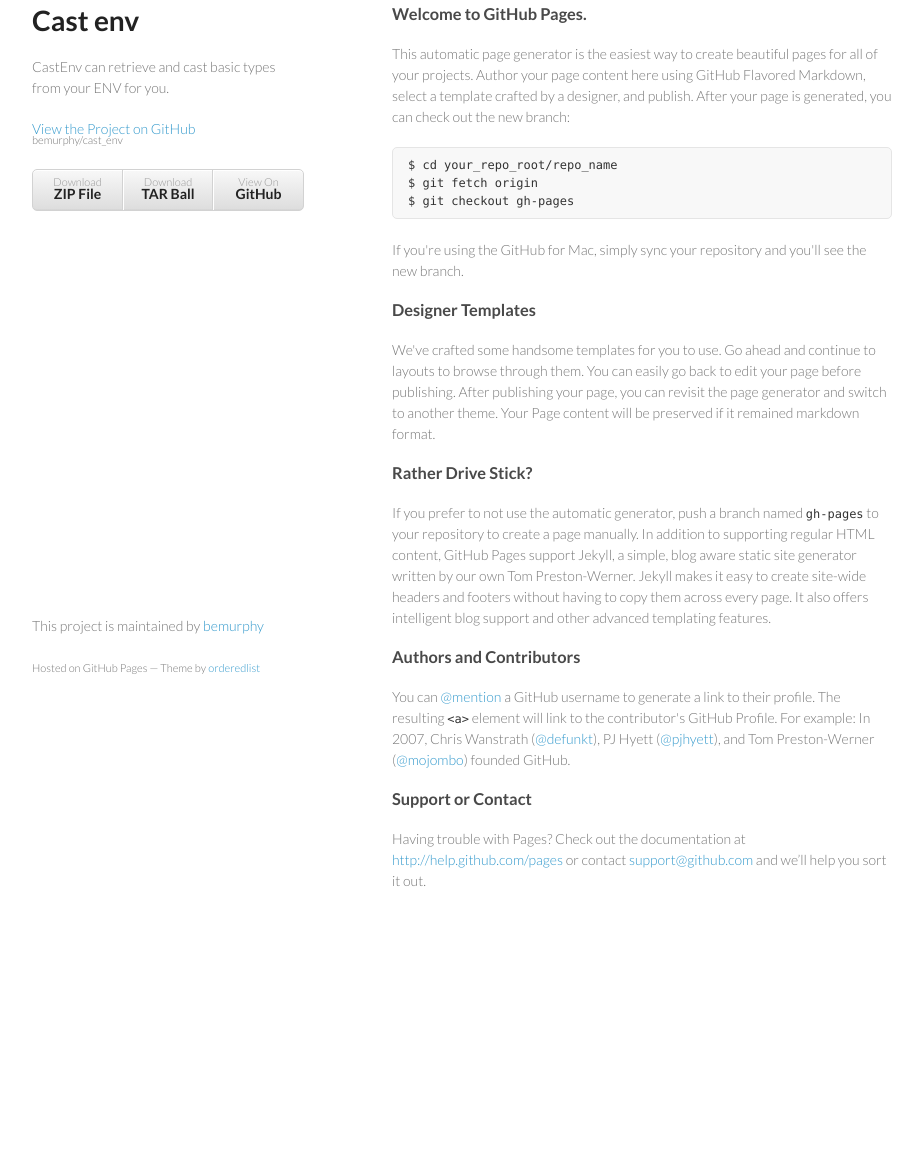
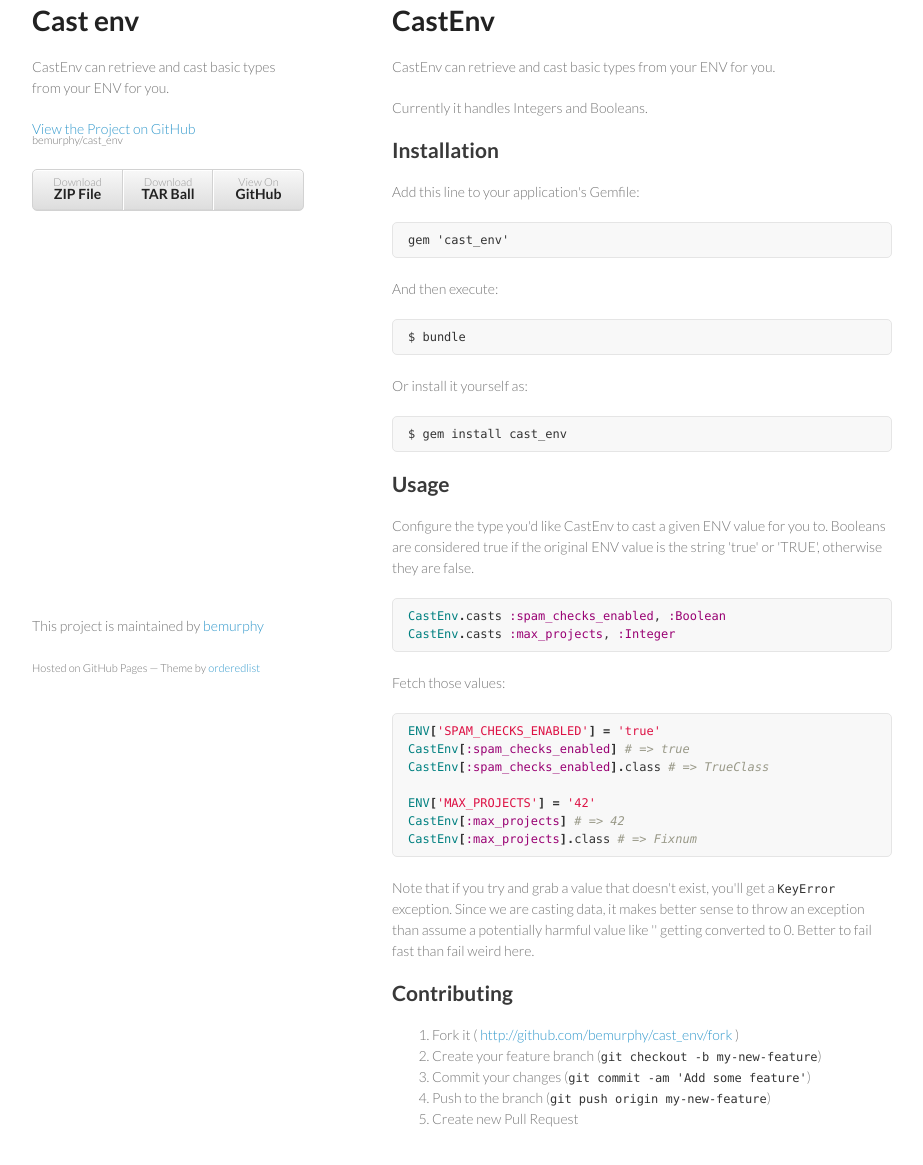
Before and after one commit to bemurphy/cast_env, a plain HTML site: page index.html in a window 1280 px wide. Shown: the part 53-1218 px from the top of the page, without its empty margins (178-1101 px from the left). Before the commit the page ends 1014 px from the top, so only its background shows below. Drawn offline with Linux system fonts and the light colour scheme.

```diff
--- a/index.html
+++ b/index.html
@@ -28,37 +28,68 @@
         </ul>
       </header>
       <section>
-        <h3>
-<a name="welcome-to-github-pages" class="anchor" href="#welcome-to-github-pages"><span class="octicon octicon-link"></span></a>Welcome to GitHub Pages.</h3>
+        <h1>
+<a name="castenv" class="anchor" href="#castenv"><span class="octicon octicon-link"></span></a>CastEnv</h1>
 
-<p>This automatic page generator is the easiest way to create beautiful pages for all of your projects. Author your page content here using GitHub Flavored Markdown, select a template crafted by a designer, and publish. After your page is generated, you can check out the new branch:</p>
+<p>CastEnv can retrieve and cast basic types from your ENV for you.</p>
 
-<pre><code>$ cd your_repo_root/repo_name
-$ git fetch origin
-$ git checkout gh-pages
+<p>Currently it handles Integers and Booleans.</p>
+
+<h2>
+<a name="installation" class="anchor" href="#installation"><span class="octicon octicon-link"></span></a>Installation</h2>
+
+<p>Add this line to your application's Gemfile:</p>
+
+<pre><code>gem 'cast_env'
 </code></pre>
 
-<p>If you're using the GitHub for Mac, simply sync your repository and you'll see the new branch.</p>
+<p>And then execute:</p>
 
-<h3>
-<a name="designer-templates" class="anchor" href="#designer-templates"><span class="octicon octicon-link"></span></a>Designer Templates</h3>
+<pre><code>$ bundle
+</code></pre>
 
-<p>We've crafted some handsome templates for you to use. Go ahead and continue to layouts to browse through them. You can easily go back to edit your page before publishing. After publishing your page, you can revisit the page generator and switch to another theme. Your Page content will be preserved if it remained markdown format.</p>
+<p>Or install it yourself as:</p>
 
-<h3>
-<a name="rather-drive-stick" class="anchor" href="#rather-drive-stick"><span class="octicon octicon-link"></span></a>Rather Drive Stick?</h3>
+<pre><code>$ gem install cast_env
+</code></pre>
 
-<p>If you prefer to not use the automatic generator, push a branch named <code>gh-pages</code> to your repository to create a page manually. In addition to supporting regular HTML content, GitHub Pages support Jekyll, a simple, blog aware static site generator written by our own Tom Preston-Werner. Jekyll makes it easy to create site-wide headers and footers without having to copy them across every page. It also offers intelligent blog support and other advanced templating features.</p>
+<h2>
+<a name="usage" class="anchor" href="#usage"><span class="octicon octicon-link"></span></a>Usage</h2>
 
-<h3>
-<a name="authors-and-contributors" class="anchor" href="#authors-and-contributors"><span class="octicon octicon-link"></span></a>Authors and Contributors</h3>
+<p>Configure the type you'd like CastEnv to cast a given ENV
+value for you to.  Booleans are considered true if the original
+ENV value is the string 'true' or 'TRUE', otherwise they are false.</p>
 
-<p>You can <a href="https://github.com/blog/821" class="user-mention">@mention</a> a GitHub username to generate a link to their profile. The resulting <code>&lt;a&gt;</code> element will link to the contributor's GitHub Profile. For example: In 2007, Chris Wanstrath (<a href="https://github.com/defunkt" class="user-mention">@defunkt</a>), PJ Hyett (<a href="https://github.com/pjhyett" class="user-mention">@pjhyett</a>), and Tom Preston-Werner (<a href="https://github.com/mojombo" class="user-mention">@mojombo</a>) founded GitHub.</p>
+<div class="highlight highlight-ruby"><pre><span class="no">CastEnv</span><span class="o">.</span><span class="n">casts</span> <span class="ss">:spam_checks_enabled</span><span class="p">,</span> <span class="ss">:Boolean</span>
+<span class="no">CastEnv</span><span class="o">.</span><span class="n">casts</span> <span class="ss">:max_projects</span><span class="p">,</span> <span class="ss">:Integer</span>
+</pre></div>
 
-<h3>
-<a name="support-or-contact" class="anchor" href="#support-or-contact"><span class="octicon octicon-link"></span></a>Support or Contact</h3>
+<p>Fetch those values:</p>
 
-<p>Having trouble with Pages? Check out the documentation at <a href="http://help.github.com/pages">http://help.github.com/pages</a> or contact <a href="mailto:support@github.com">support@github.com</a> and we’ll help you sort it out.</p>
+<div class="highlight highlight-ruby"><pre><span class="no">ENV</span><span class="o">[</span><span class="s1">'SPAM_CHECKS_ENABLED'</span><span class="o">]</span> <span class="o">=</span> <span class="s1">'true'</span>
+<span class="no">CastEnv</span><span class="o">[</span><span class="ss">:spam_checks_enabled</span><span class="o">]</span> <span class="c1"># =&gt; true</span>
+<span class="no">CastEnv</span><span class="o">[</span><span class="ss">:spam_checks_enabled</span><span class="o">].</span><span class="n">class</span> <span class="c1"># =&gt; TrueClass</span>
+
+<span class="no">ENV</span><span class="o">[</span><span class="s1">'MAX_PROJECTS'</span><span class="o">]</span> <span class="o">=</span> <span class="s1">'42'</span>
+<span class="no">CastEnv</span><span class="o">[</span><span class="ss">:max_projects</span><span class="o">]</span> <span class="c1"># =&gt; 42</span>
+<span class="no">CastEnv</span><span class="o">[</span><span class="ss">:max_projects</span><span class="o">].</span><span class="n">class</span> <span class="c1"># =&gt; Fixnum</span>
+</pre></div>
+
+<p>Note that if you try and grab a value that doesn't exist, you'll get
+a <code>KeyError</code> exception.  Since we are casting data, it makes better sense
+to throw an exception than assume a potentially harmful value like '' getting
+converted to 0.  Better to fail fast than fail weird here.</p>
+
+<h2>
+<a name="contributing" class="anchor" href="#contributing"><span class="octicon octicon-link"></span></a>Contributing</h2>
+
+<ol>
+<li>Fork it ( <a href="http://github.com/bemurphy/cast_env/fork">http://github.com/bemurphy/cast_env/fork</a> )</li>
+<li>Create your feature branch (<code>git checkout -b my-new-feature</code>)</li>
+<li>Commit your changes (<code>git commit -am 'Add some feature'</code>)</li>
+<li>Push to the branch (<code>git push origin my-new-feature</code>)</li>
+<li>Create new Pull Request</li>
+</ol>
       </section>
       <footer>
         <p>This project is maintained by <a href="https://github.com/bemurphy">bemurphy</a></p>
```
Also changed, not shown: params.json (+1 -1 lines).
